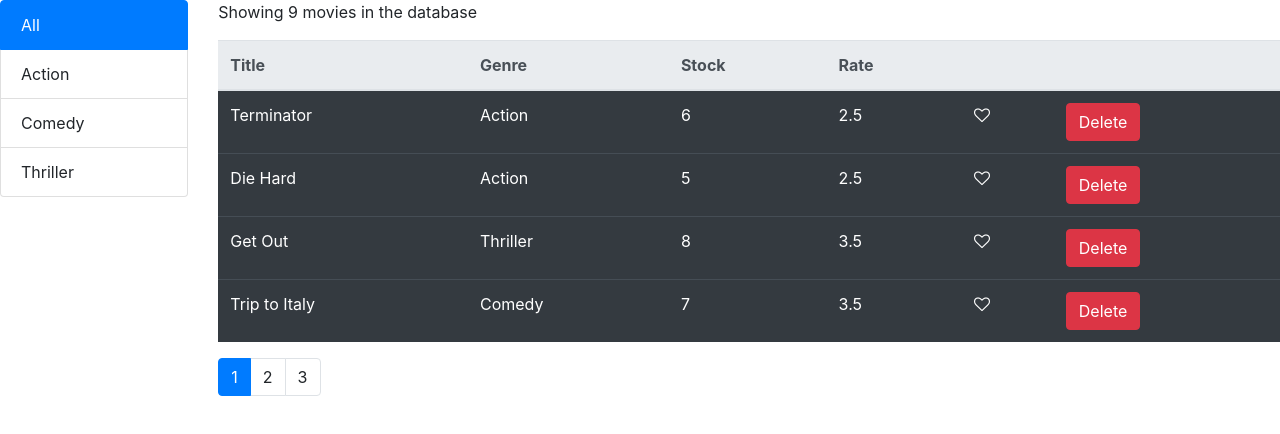
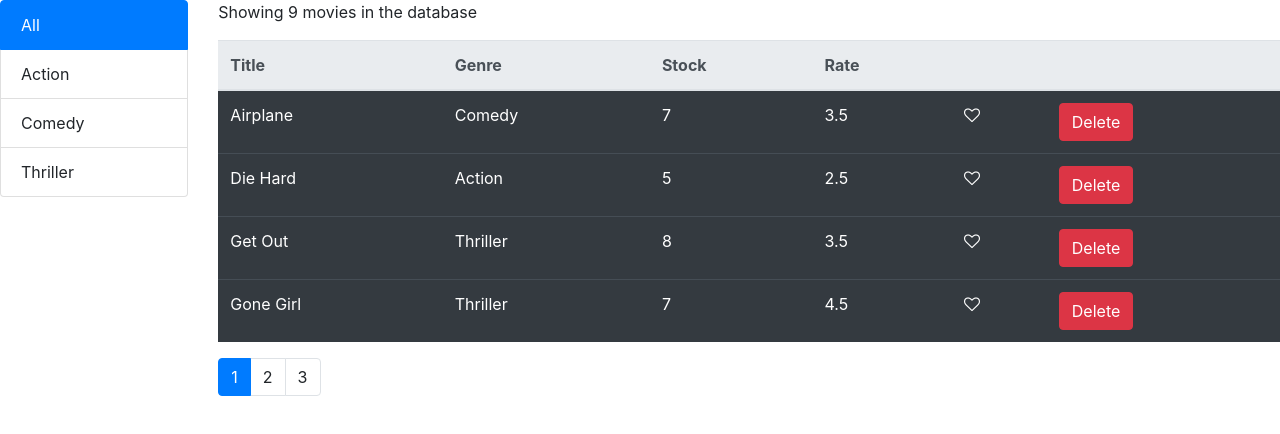
Before and after one commit to cstatro/react-lesson-movielist, a React (Create React App) app: page / in a window 1280 px wide. Shown: the top 434 px of the page. Built offline with nearby package versions, Linux system fonts and the light colour scheme.

Commit message:
Pre-lesson 18 Commit

```diff
--- /dev/null
+++ b/src/components/moviesTable.jsx
@@ -0,0 +1,45 @@
+import React from "react";
+import Like from "./like";
+
+const MoviesTable = props => {
+  const { onDelete, onLike, onSort, moviesAll } = props;
+
+  return (
+    <table className="table table-dark">
+      <thead>
+        <tr className="thead-light">
+          <th onClick={() => onSort("title")}>Title</th>
+          <th onClick={() => onSort("genre.name")}>Genre</th>
+          <th onClick={() => onSort("numberInStock")}>Stock</th>
+          <th onClick={() => onSort("dailyRentalRate")}>Rate</th>
+          <th />
+          <th />
+        </tr>
+      </thead>
+
+      <tbody>
+        {moviesAll.map(movie => (
+          <tr key={movie._id}>
+            <td>{movie.title}</td>
+            <td>{movie.genre.name}</td>
+            <td>{movie.numberInStock}</td>
+            <td>{movie.dailyRentalRate}</td>
+            <td>
+              <Like liked={movie.liked} setLike={() => onLike(movie)} />
+            </td>
+            <td>
+              <button
+                onClick={() => onDelete(movie)}
+                className="btn btn-danger"
+              >
+                Delete
+              </button>
+            </td>
+          </tr>
+        ))}
+      </tbody>
+    </table>
+  );
+};
+
+export default MoviesTable;
--- a/src/components/rental-graph.jsx
+++ b/src/components/rental-graph.jsx
@@ -6,6 +6,8 @@ import Pagination from "./paginator";
 import { paginate } from "../utils/paginate";
 import { getGenres } from "../services/fakeGenreService";
 import MenuFilter from "./menuFilter";
+import MoviesTable from "./moviesTable";
+import _ from "lodash";
 
 class Rentals extends Component {
   state = {
@@ -13,7 +15,8 @@ class Rentals extends Component {
     genres: getGenres(),
     pageSize: 4,
     currentPage: 1,
-    currentGenre: "all"
+    currentGenre: "all",
+    sortColumn: { path: "title", order: "asc" }
   };
   render() {
     console.log(this.state.currentGenre);
@@ -31,7 +34,13 @@ class Rentals extends Component {
           ? moviePreFilter
           : moviePreFilter.filter(movie => movie.genre.name === currentGenre);
 
-      const moviesAll = paginate(filtered, currentPage, pageSize);
+      const sorted = _.orderBy(
+        filtered,
+        [this.state.sortColumn.path],
+        [this.state.sortColumn.order]
+      );
+
+      const moviesAll = paginate(sorted, currentPage, pageSize);
       return (
         <div className="row">
           <div className="col-2">
@@ -43,44 +52,12 @@ class Rentals extends Component {
           </div>
           <div className="col">
             <p>Showing {filtered.length} movies in the database</p>
-
-            <table className="table table-dark">
-              <thead>
-                <tr className="thead-light">
-                  <th>Title</th>
-                  <th>Genre</th>
-                  <th>Stock</th>
-                  <th>Rate</th>
-                  <th />
-                  <th />
-                </tr>
-              </thead>
-
-              <tbody>
-                {moviesAll.map(movie => (
-                  <tr key={movie._id}>
-                    <td>{movie.title}</td>
-                    <td>{movie.genre.name}</td>
-                    <td>{movie.numberInStock}</td>
-                    <td>{movie.dailyRentalRate}</td>
-                    <td>
-                      <Like
-                        liked={movie.liked}
-                        setLike={() => this.handleLike(movie)}
-                      />
-                    </td>
-                    <td>
-                      <button
-                        onClick={() => this.handleDelete(movie)}
-                        className="btn btn-danger"
-                      >
-                        Delete
-                      </button>
-                    </td>
-                  </tr>
-                ))}
-              </tbody>
-            </table>
+            <MoviesTable
+              moviesAll={moviesAll}
+              onLike={this.handleLike}
+              onDelete={this.handleDelete}
+              onSort={this.handleSort}
+            />
             <span>
               <Pagination
                 itemsCount={filtered.length}
@@ -110,6 +87,19 @@ class Rentals extends Component {
     //
   };
 
+  handleSort = path => {
+    const sortColumn = { ...this.state.sortColumn };
+    if (sortColumn.path === path) {
+      sortColumn.order = sortColumn.order === "asc" ? "desc" : "asc";
+      console.log(sortColumn);
+    } else {
+      console.log(sortColumn);
+      sortColumn.path = path;
+      sortColumn.order = "asc";
+    }
+    this.setState({ sortColumn });
+  };
+
   handleGenreUpdate = genre => {
     const currentGenre = genre;
 
```
